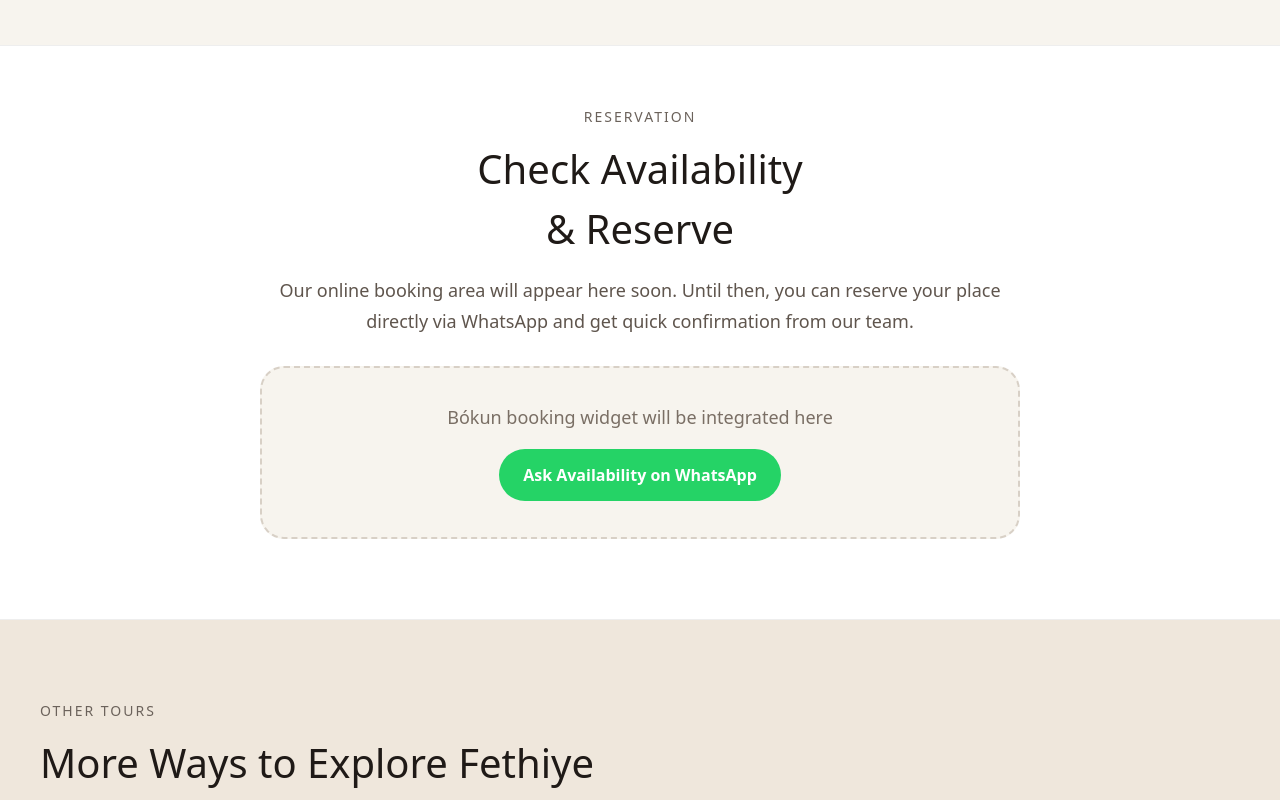
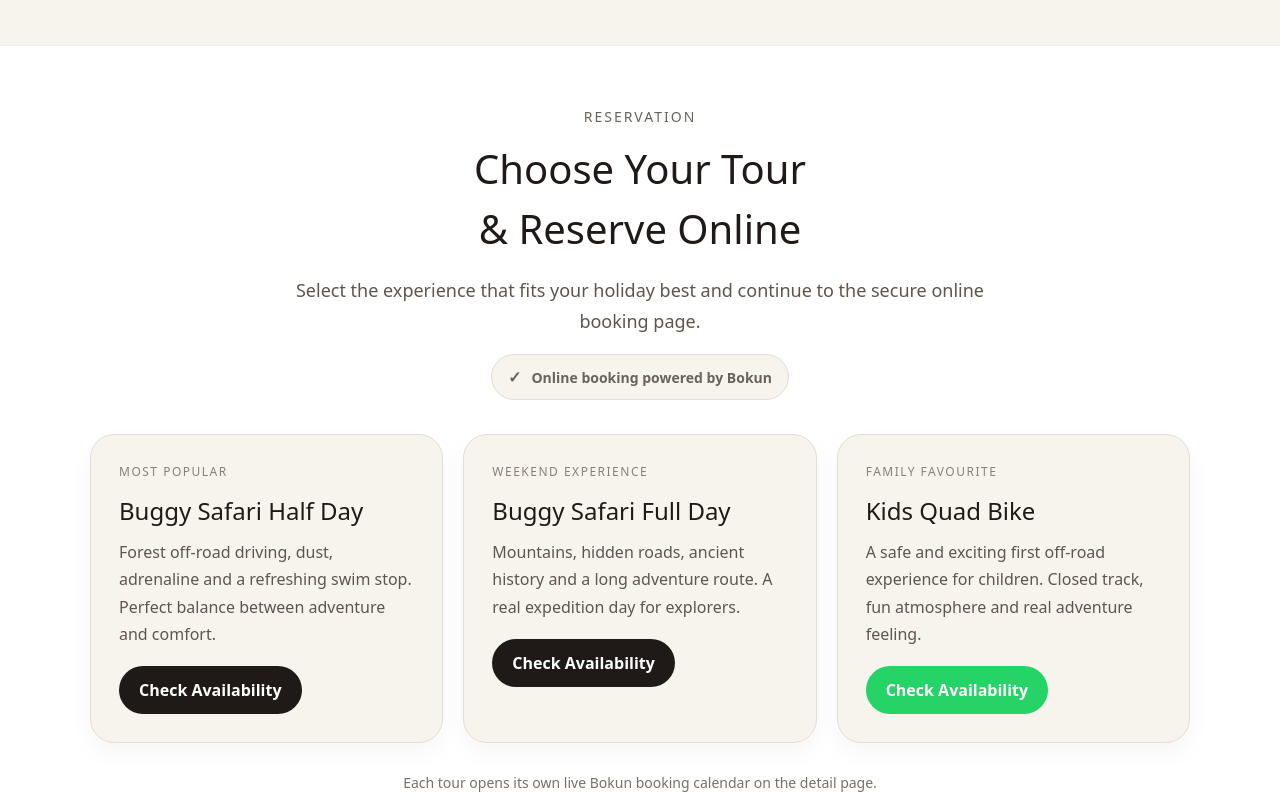
Before and after one commit to comendrive-a11y/comendrive-a11y, a Next.js app: page / in a window 1280 px wide. Shown: the part 2100-2900 px from the top of the page. Built offline with nearby package versions, Linux system fonts and the light colour scheme.

Commit message:
Update page.tsx

```diff
--- a/app/page.tsx
+++ b/app/page.tsx
@@ -585,7 +585,7 @@ justifyContent: "center",
     padding: "60px 20px 80px",
     background: "#ffffff",
     borderTop: "1px solid #eee",
-  borderBottom: "1px solid #eee"
+    borderBottom: "1px solid #eee",
   }}
 >
   <div
@@ -614,52 +614,254 @@ justifyContent: "center",
         color: "#1f1a17",
       }}
     >
-            {t.reservationTitle}
+      {isEn ? (
+        <>
+          Choose Your Tour
+          <br />& Reserve Online
+        </>
+      ) : (
+        <>
+          Turunu Seç
+          <br />ve Online Rezerve Et
+        </>
+      )}
     </h2>
 
     <p
       style={{
         maxWidth: "760px",
-              margin: "0 auto 30px",
+        margin: "0 auto 18px",
         fontSize: "clamp(16px, 4vw, 18px)",
         lineHeight: 1.7,
         color: "#5f554d",
       }}
     >
-            {t.reservationText}
+      {isEn
+        ? "Select the experience that fits your holiday best and continue to the secure online booking page."
+        : "Tatilinize en uygun deneyimi seçin ve güvenli online rezervasyon sayfasına devam edin."}
     </p>
 
     <div
       style={{
-              maxWidth: "760px",
-              margin: "0 auto",
-              padding: "36px 24px",
-              border: "2px dashed #d8d0c6",
-              borderRadius: "24px",
+        display: "inline-flex",
+        alignItems: "center",
+        gap: "10px",
+        padding: "10px 16px",
+        borderRadius: "999px",
         background: "#f7f4ee",
+        border: "1px solid #e6ddd2",
+        marginBottom: "34px",
+        color: "#6b625b",
+        fontSize: "14px",
+        fontWeight: 600,
       }}
     >
-            <p style={{ margin: "0 0 18px", fontSize: "18px", color: "#7a6f65" }}>
-              {t.reservationPlaceholder}
+      <span style={{ fontSize: "16px" }}>✓</span>
+      <span>
+        {isEn
+          ? "Online booking powered by Bokun"
+          : "Online rezervasyon Bokun altyapısıyla çalışır"}
+      </span>
+    </div>
+
+    <div
+      style={{
+        display: "grid",
+        gridTemplateColumns: "repeat(auto-fit, minmax(260px, 1fr))",
+        gap: "20px",
+        textAlign: "left",
+      }}
+    >
+      <div
+        style={{
+          background: "#f7f4ee",
+          border: "1px solid #e6ddd2",
+          borderRadius: "24px",
+          padding: "28px",
+          boxShadow: "0 10px 24px rgba(0,0,0,0.04)",
+        }}
+      >
+        <div
+          style={{
+            fontSize: "12px",
+            letterSpacing: "1.5px",
+            textTransform: "uppercase",
+            color: "#8a7f74",
+            marginBottom: "12px",
+          }}
+        >
+          {isEn ? "Most Popular" : "En Popüler"}
+        </div>
+
+        <h3
+          style={{
+            marginTop: 0,
+            marginBottom: "10px",
+            fontSize: "24px",
+            color: "#1f1a17",
+          }}
+        >
+          {t.halfTitle}
+        </h3>
+
+        <p
+          style={{
+            margin: "0 0 18px",
+            color: "#5f554d",
+            lineHeight: 1.7,
+            fontSize: "16px",
+          }}
+        >
+          {t.halfText}
         </p>
 
         <a
-              href="https://wa.me/905446358280?text=Hello%20I%20want%20to%20check%20availability%20for%20a%20tour"
-              target="_blank"
-              rel="noreferrer"
+          href="/buggy-half-day"
           style={{
             display: "inline-block",
-                background: "#25D366",
+            background: "#1f1a17",
             color: "#fff",
-                padding: "14px 24px",
+            padding: "12px 20px",
             borderRadius: "999px",
             textDecoration: "none",
             fontWeight: 600,
           }}
         >
-              {t.askAvailability}
+          {isEn ? "Check Availability" : "Müsaitliği Kontrol Et"}
         </a>
       </div>
+
+      <div
+        style={{
+          background: "#f7f4ee",
+          border: "1px solid #e6ddd2",
+          borderRadius: "24px",
+          padding: "28px",
+          boxShadow: "0 10px 24px rgba(0,0,0,0.04)",
+        }}
+      >
+        <div
+          style={{
+            fontSize: "12px",
+            letterSpacing: "1.5px",
+            textTransform: "uppercase",
+            color: "#8a7f74",
+            marginBottom: "12px",
+          }}
+        >
+          {isEn ? "Weekend Experience" : "Hafta Sonu Deneyimi"}
+        </div>
+
+        <h3
+          style={{
+            marginTop: 0,
+            marginBottom: "10px",
+            fontSize: "24px",
+            color: "#1f1a17",
+          }}
+        >
+          {t.fullTitle}
+        </h3>
+
+        <p
+          style={{
+            margin: "0 0 18px",
+            color: "#5f554d",
+            lineHeight: 1.7,
+            fontSize: "16px",
+          }}
+        >
+          {t.fullText}
+        </p>
+
+        <a
+          href="/buggy-full-day"
+          style={{
+            display: "inline-block",
+            background: "#1f1a17",
+            color: "#fff",
+            padding: "12px 20px",
+            borderRadius: "999px",
+            textDecoration: "none",
+            fontWeight: 600,
+          }}
+        >
+          {isEn ? "Check Availability" : "Müsaitliği Kontrol Et"}
+        </a>
+      </div>
+
+      <div
+        style={{
+          background: "#f7f4ee",
+          border: "1px solid #e6ddd2",
+          borderRadius: "24px",
+          padding: "28px",
+          boxShadow: "0 10px 24px rgba(0,0,0,0.04)",
+        }}
+      >
+        <div
+          style={{
+            fontSize: "12px",
+            letterSpacing: "1.5px",
+            textTransform: "uppercase",
+            color: "#8a7f74",
+            marginBottom: "12px",
+          }}
+        >
+          {isEn ? "Family Favourite" : "Aile Favorisi"}
+        </div>
+
+        <h3
+          style={{
+            marginTop: 0,
+            marginBottom: "10px",
+            fontSize: "24px",
+            color: "#1f1a17",
+          }}
+        >
+          {t.kidsTitle}
+        </h3>
+
+        <p
+          style={{
+            margin: "0 0 18px",
+            color: "#5f554d",
+            lineHeight: 1.7,
+            fontSize: "16px",
+          }}
+        >
+          {t.kidsText}
+        </p>
+
+        <a
+          href="/kids-quad-bike"
+          style={{
+            display: "inline-block",
+            background: "#25D366",
+            color: "#fff",
+            padding: "12px 20px",
+            borderRadius: "999px",
+            textDecoration: "none",
+            fontWeight: 600,
+          }}
+        >
+          {isEn ? "Check Availability" : "Müsaitliği Kontrol Et"}
+        </a>
+      </div>
+    </div>
+
+    <p
+      style={{
+        marginTop: "28px",
+        fontSize: "14px",
+        color: "#7a6f65",
+        lineHeight: 1.7,
+      }}
+    >
+      {isEn
+        ? "Each tour opens its own live Bokun booking calendar on the detail page."
+        : "Her turun kendi canlı Bokun rezervasyon takvimi detay sayfasında açılır."}
+    </p>
   </div>
 </section>
 
```
Lines whose indentation alone changed are shown as unchanged.
